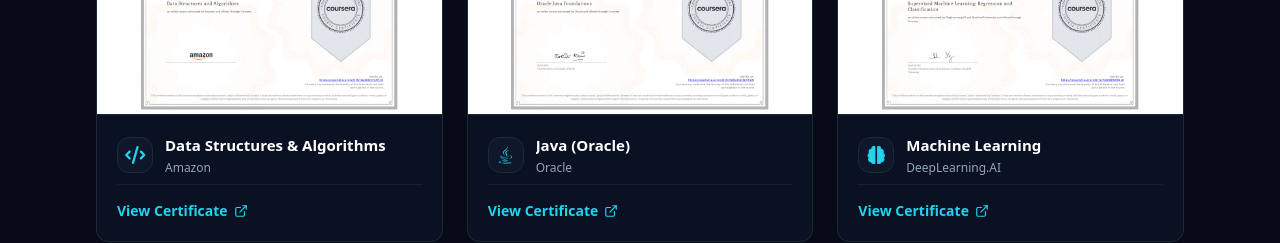
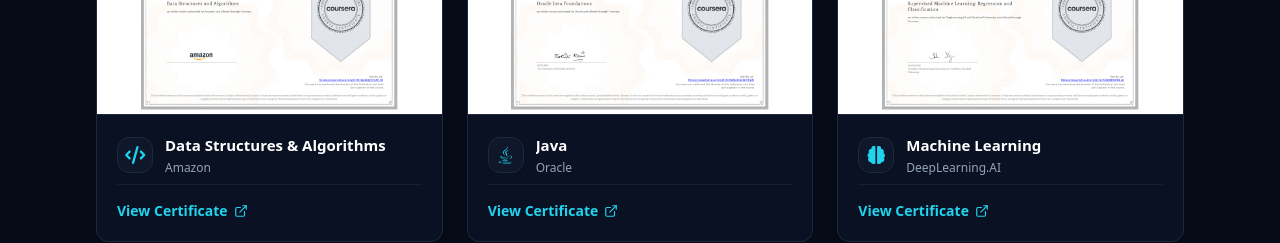
Before and after one commit to dhiraj352005/Portfolio, a React (Vite) app in the folder client/: page / in a window 1280 px wide. Shown: the part 5880-6123 px from the top of the page. Built offline with nearby package versions, Linux system fonts and the light colour scheme.

Commit message:
Set Java title to Java and add Issuer field for Amazon and Oracle

```diff
--- a/client/src/data/portfolioData.js
+++ b/client/src/data/portfolioData.js
@@ -294,6 +294,7 @@ export const portfolioData = {
       platform: "Coursera",
       Platform: "Coursera",
       issuer: "Amazon",
+      Issuer: "Amazon",
       year: "2024",
       url: "https://coursera.org/share/96d707d9c55a6a2a46fafbe4c58e5bee",
       Link: "https://coursera.org/share/96d707d9c55a6a2a46fafbe4c58e5bee",
@@ -304,11 +305,12 @@ export const portfolioData = {
     },
     {
       id: "coursera-java-oracle",
-      title: "Java (Oracle)",
-      Title: "Java (Oracle)",
+      title: "Java",
+      Title: "Java",
       platform: "Coursera",
       Platform: "Coursera",
       issuer: "Oracle",
+      Issuer: "Oracle",
       year: "2024",
       url: "https://coursera.org/share/bfdc9029b8474d8892c263b5af0da948",
       Link: "https://coursera.org/share/bfdc9029b8474d8892c263b5af0da948",
```
